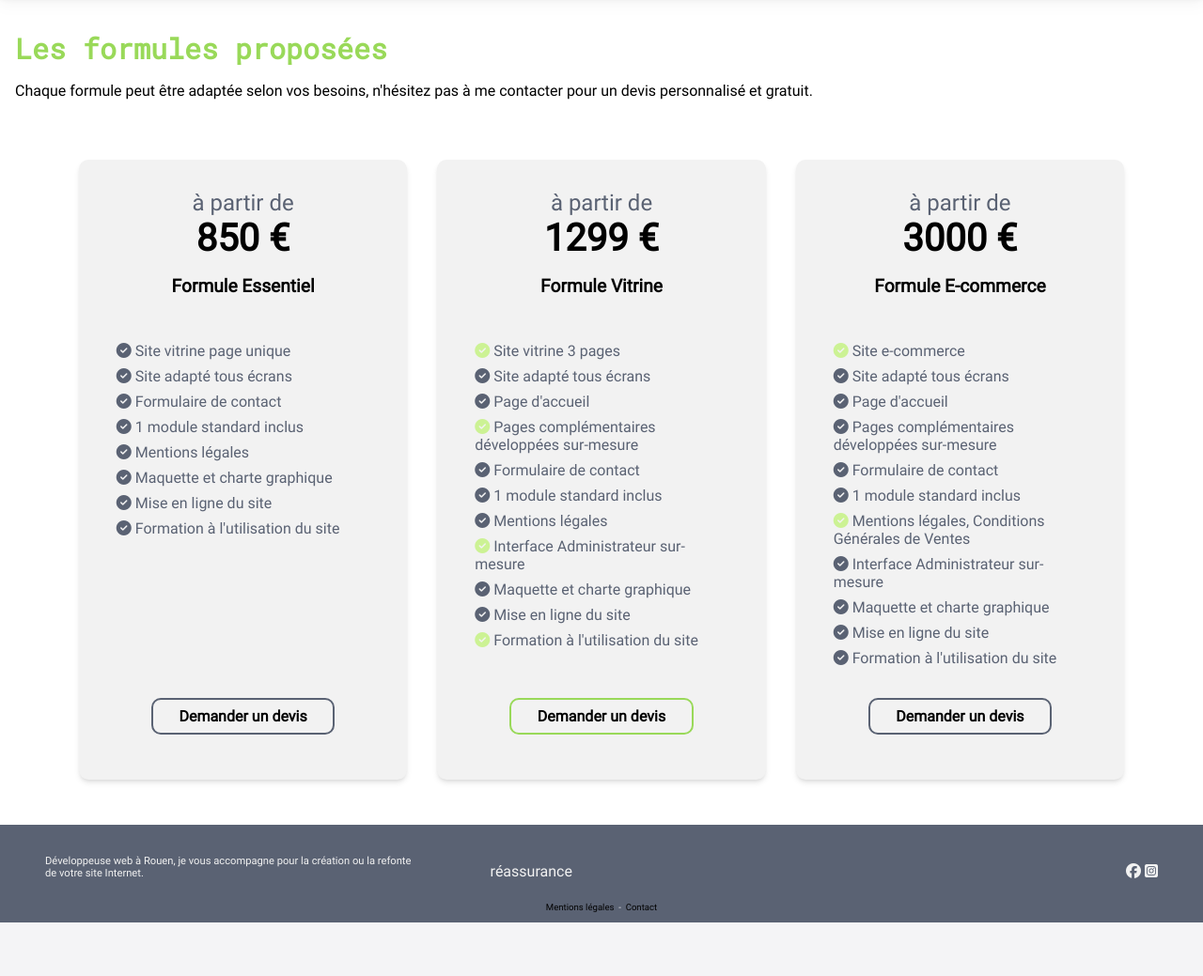
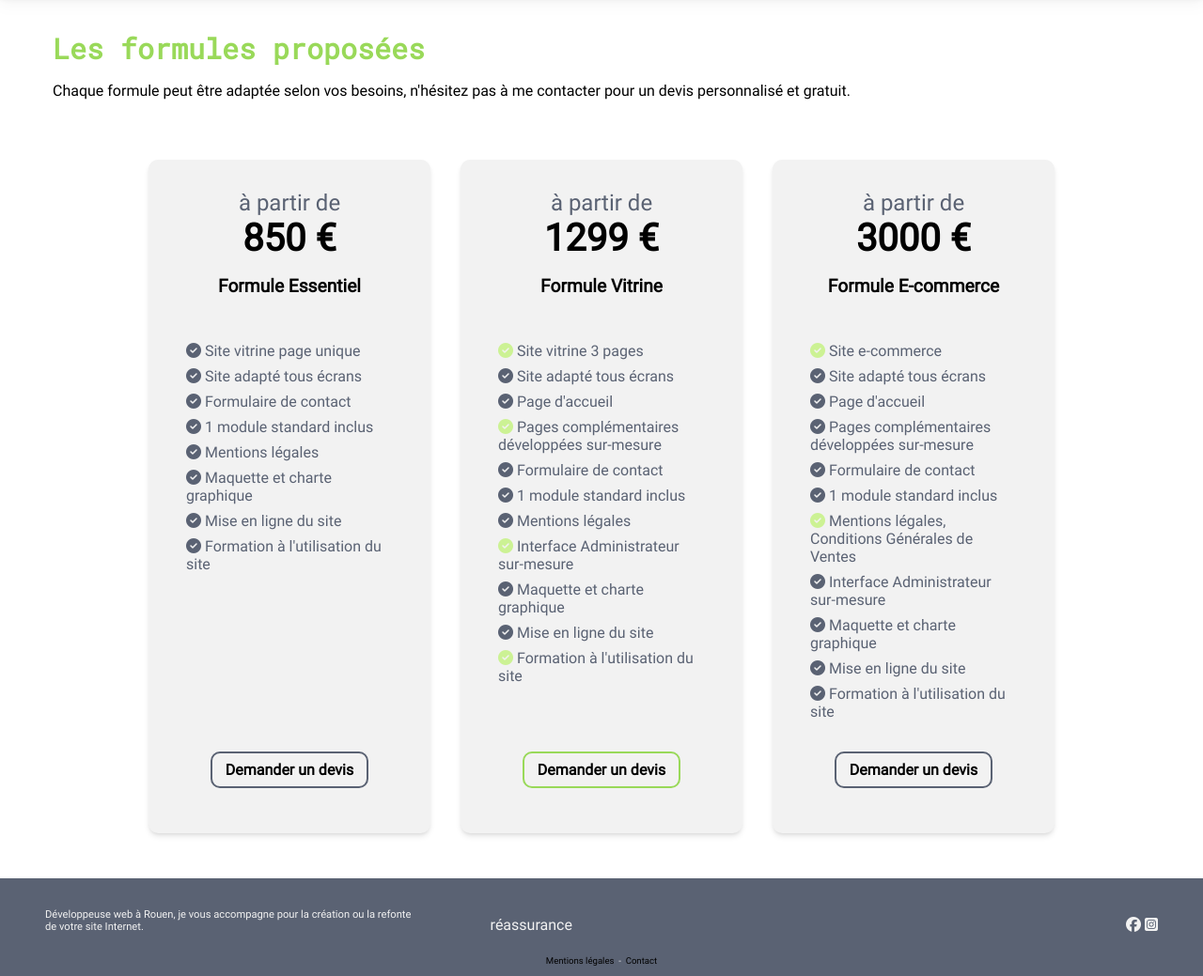
Before and after one commit to AmandineDubreuil/amandinnov, a PHP site: page /formules.php in a window 1280 px wide. Shown: the part 120-1159 px from the top of the page at 94% size. Before the commit the page ends 1102 px from the top, so only its background shows below. Run offline with PHP 8.4, Linux system fonts and the light colour scheme.

Commit message:
mise à jour marges sections

```diff
--- a/src/assets/css/formules.css
+++ b/src/assets/css/formules.css
@@ -1,5 +1,3 @@
-section {
-}
 .cards {
   display: flex;
   flex-direction: row;
@@ -84,20 +82,18 @@ width: 100%;
 }
 .card button:hover::after {
   width: 100%;
-
 }
 .card .borderGreen {
   border-color: var(--color-primary);
 }
 .card .borderGreen::after {
-    background-color: var(--color-primary);
+  background-color: var(--color-primary);
 }
 .card .borderGreen:hover {
-    color: black;
+  color: black;
 }
 .card button:active {
-    transform: translateY(4px);
-
+  transform: translateY(4px);
 }
 
 /********************
@@ -119,5 +115,6 @@ width: 100%;
 
   .card {
     width: 28%;
+    max-width: 300px;
   }
 }
--- a/src/assets/css/styles.css
+++ b/src/assets/css/styles.css
@@ -40,6 +40,9 @@ img {
 
 /* général */
 section {
+  margin-left: auto;
+  margin-right: auto;
+  max-width: 1200px;
   padding: 1rem;
 }
 .text-primary {
```
